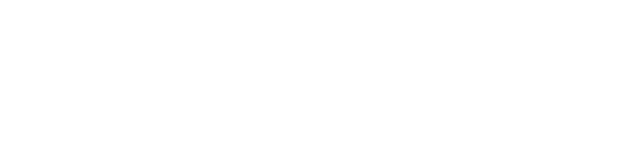
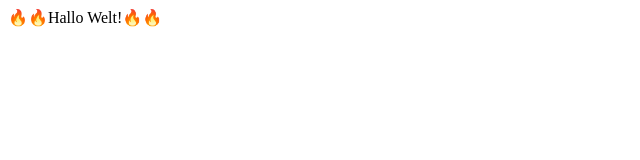
Before and after one commit to heladio-devf-mx/hallo-welt, a plain HTML site: page index.html in a window 1280 px wide. Shown: the whole page, without its empty margins (0-640 px from the left). Drawn offline with Linux system fonts and the light colour scheme.

Commit message:
Add new content to demo file

```diff
--- a/index.html
+++ b/index.html
@@ -6,6 +6,6 @@
   <title>Git Commit</title>
 </head>
 <body>
-
+  <hi>🔥🔥Hallo Welt!🔥🔥</hi>
 </body>
 </html>
```
